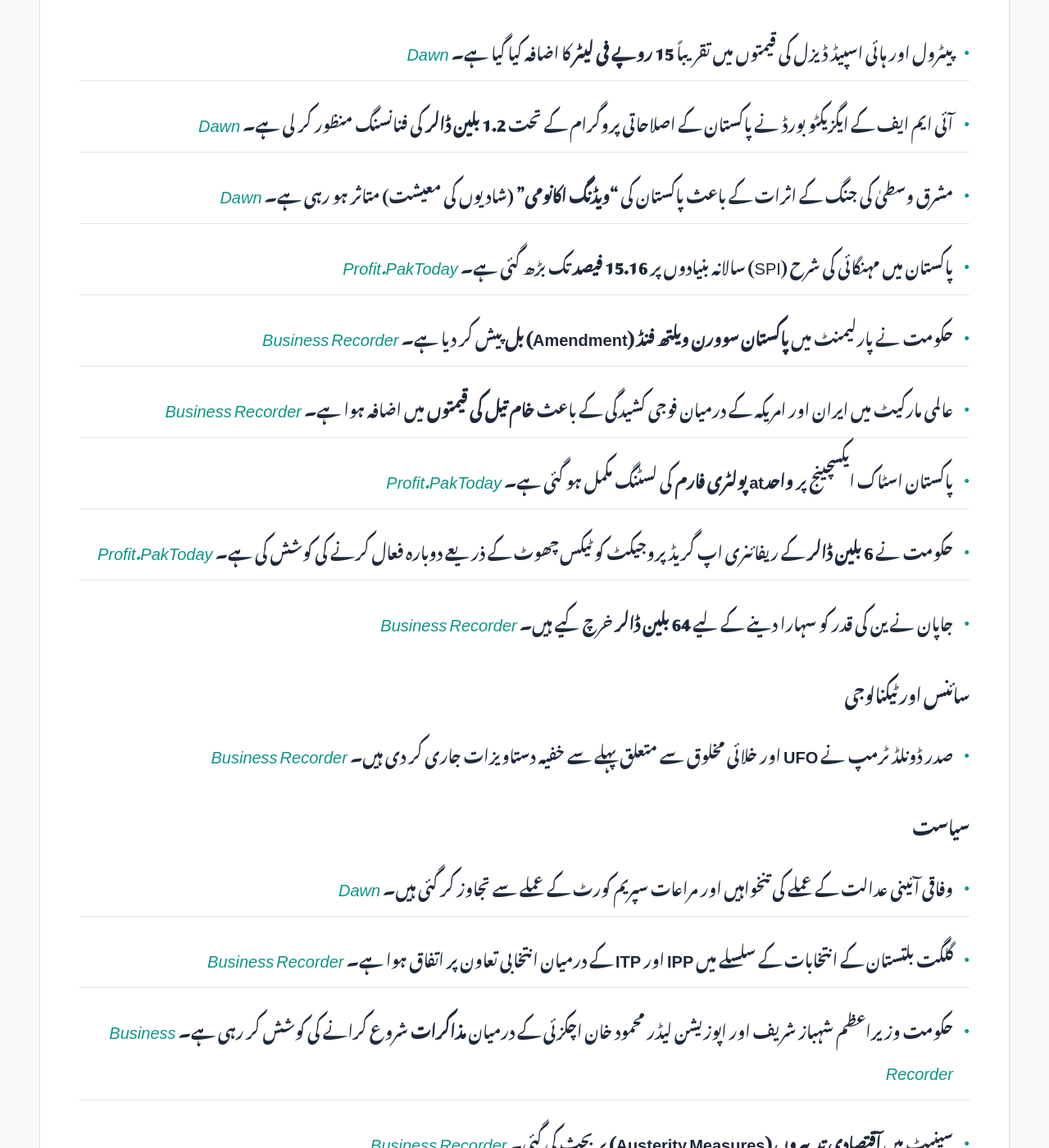
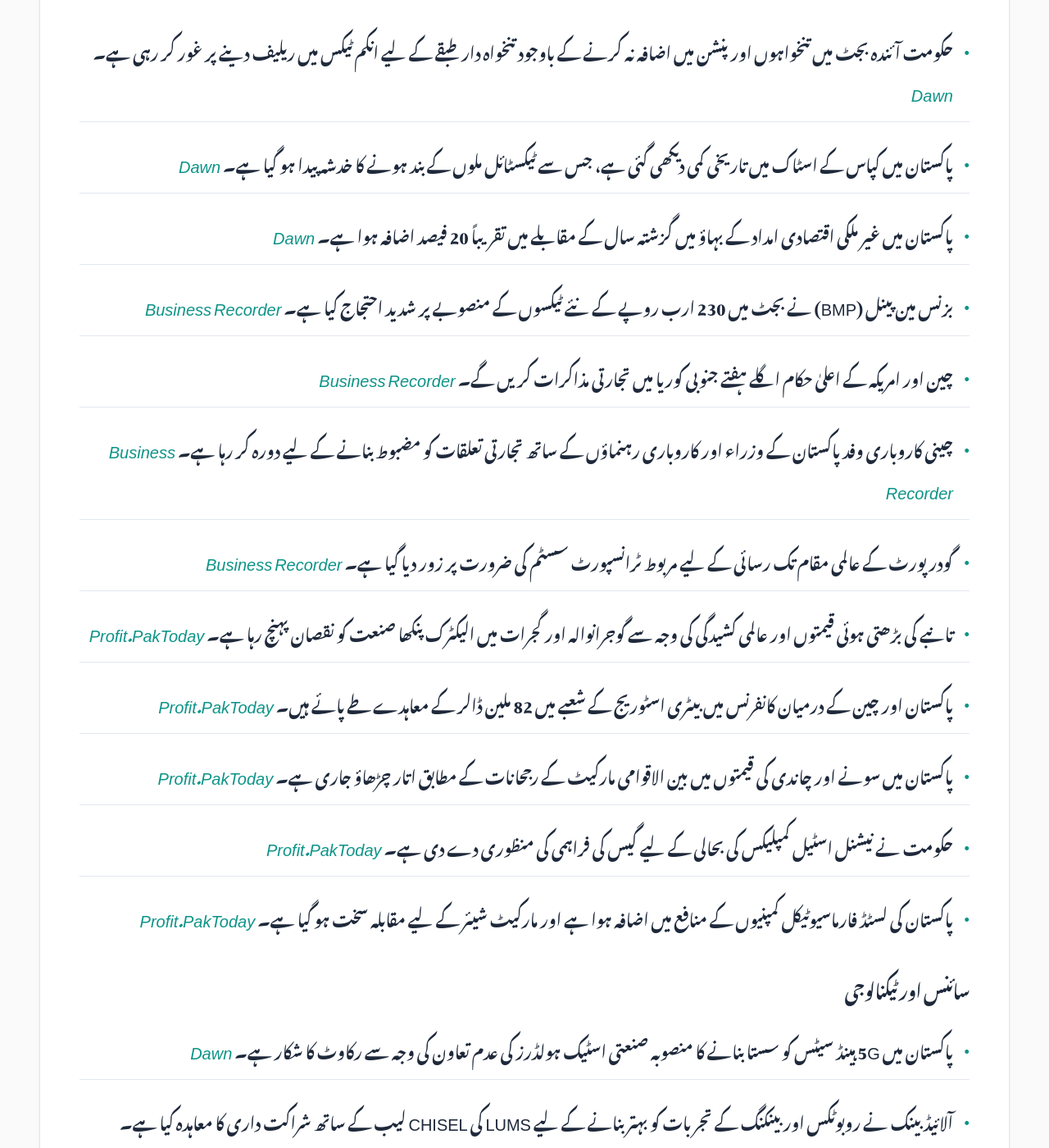
Before and after one commit to zsubzwary/news, a Jekyll site: the page built from ur/index.md, in a window 1280 px wide and 1400 px high, scrolled down 522 px. Shown: the whole window at 82% size. Built offline with Jekyll 4.4.1, drawn with Linux system fonts in a browser that asks for light colours; some web fonts are replaced; some of the changed text lies outside the part shown.

Commit message:
DateTime; 2026-05-11T04:09:16.250Z

```diff
--- a/ur/index.md
+++ b/ur/index.md
@@ -7,54 +7,61 @@ rtl: true
 
 پاکستان کی تازہ خبروں کا خلاصہ
 
- &lrm; 09-May-2026 16:41PKT
+ &lrm; 11-May-2026 09:09PKT
 
-پڑھنے کا وقت : 4 منٹ
+پڑھنے کا وقت : 6 منٹ
 
 ### معیشت
-- پیٹرول اور ہائی اسپیڈ ڈیزل کی قیمتوں میں تقریباً **15 روپے فی لیٹر** کا اضافہ کیا گیا ہے۔ *[Dawn](https://www.dawn.com/news/1998722/govt-hikes-petrol-by-rs1492-per-litre-high-speed-diesel-by-rs15)*
-- آئی ایم ایف کے ایگزیکٹو بورڈ نے پاکستان کے اصلاحاتی پروگرام کے تحت **1.2 بلین ڈالر** کی فنانسنگ منظور کر لی ہے۔ *[Dawn](https://www.dawn.com/news/1998725/imfs-executive-board-approves-12-billion-financing-for-pakistans-reform-programme)*
-- مشرق وسطیٰ کی جنگ کے اثرات کے باعث پاکستان کی **"ویڈنگ اکانومی"** (شادیوں کی معیشت) متاثر ہو رہی ہے۔ *[Dawn](https://www.dawn.com/news/1998854/mideast-war-taking-a-toll-on-pakistans-wedding-economy)*
-- پاکستان میں مہنگائی کی شرح (SPI) سالانہ بنیادوں پر **15.16 فیصد** تک بڑھ گئی ہے۔ *[Profit.PakToday](https://profit.pakistantoday.com.pk/2026/05/09/pakistans-short-term-inflation-climbs-15-16-yoy-driven-by-fuel-costs/)*
-- حکومت نے پارلیمنٹ میں **پاکستان سوورن ویلتھ فنڈ (Amendment) بل** پیش کر دیا ہے۔ *[Business Recorder](https://www.brecorder.com/news/40420351/govt-proposes-amendments-to-pakistan-sovereign-wealth-fund-law-bill-introduced-in-senate)*
-- عالمی مارکیٹ میں ایران اور امریکہ کے درمیان فوجی کشیدگی کے باعث **خام تیل کی قیمتوں** میں اضافہ ہوا ہے۔ *[Business Recorder](https://www.brecorder.com/news/40420349/oil-prices-jump)*
-- پاکستان اسٹاک ایکسچینج پر **واحدat پولٹری فارم** کی لسٹنگ مکمل ہو گئی ہے۔ *[Profit.PakToday](https://profit.pakistantoday.com.pk/2026/05/09/wahdat-poultry-farm-lists-on-psx-main-board-after-ipo-completion/)*
-- حکومت نے **6 بلین ڈالر** کے ریفائنری اپ گریڈ پروجیکٹ کو ٹیکس چھوٹ کے ذریعے دوبارہ فعال کرنے کی کوشش کی ہے۔ *[Profit.PakToday](https://profit.pakistantoday.com.pk/2026/05/09/govt-moves-to-revive-6-billion-refinery-upgrade-project-with-tax-relief-stability-guarantees/)*
-- جاپان نے ین کی قدر کو سہارا دینے کے لیے **64 بلین ڈالر** خرچ کیے ہیں۔ *[Business Recorder](https://www.brecorder.com/news/40420334/japan-spent-usd64bn-in-yen-interventions)*
+- حکومت آئندہ بجٹ میں تنخواہوں اور پنشن میں اضافہ نہ کرنے کے باوجود تنخواہ دار طبقے کے لیے انکم ٹیکس میں ریلیف دینے پر غور کر رہی ہے۔ *[Dawn](https://www.dawn.com/news/1999291/budget-may-include-income-tax-relief-amid-salary-pension-freeze)*
+- پاکستان میں کپاس کے اسٹاک میں تاریخی کمی دیکھی گئی ہے، جس سے ٹیکسٹائل ملوں کے بند ہونے کا خدشہ پیدا ہو گیا ہے۔ *[Dawn](https://www.dawn.com/news/1999293/cotton-stocks-at-lowest-ebb-ahead-of-ginning-season)*
+- پاکستان میں غیر ملکی اقتصادی امداد کے بہاؤ میں گزشتہ سال کے مقابلے میں تقریباً 20 فیصد اضافہ ہوا ہے۔ *[Dawn](https://www.dawn.com/news/1999312/foreign-economic-assistance-inflows-rise-nearly-20pc)*
+- بزنس مین پینل (BMP) نے بجٹ میں 230 ارب روپے کے نئے ٹیکسوں کے منصوبے پر شدید احتجاج کیا ہے۔ *[Business Recorder](https://www.brecorder.com/news/40420479/bmp-slams-govts-move-for-rs230bn-new-taxes-in-budget)*
+- چین اور امریکہ کے اعلیٰ حکام اگلے ہفتے جنوبی کوریا میں تجارتی مذاکرات کریں گے۔ *[Business Recorder](https://www.brecorder.com/news/40420537/china-us-to-hold-trade-talks-in-south-korea-next-week)*
+- چینی کاروباری وفد پاکستان کے وزراء اور کاروباری رہنماؤں کے ساتھ تجارتی تعلقات کو مضبوط بنانے کے لیے دورہ کر رہا ہے۔ *[Business Recorder](https://www.brecorder.com/news/40420539/high-level-chinese-team-to-visit-fpcci-today)*
+- گودر پورٹ کے عالمی مقام تک رسائی کے لیے مربوط ٹرانسپورٹ سسٹم کی ضرورت پر زور دیا گیا ہے۔ *[Business Recorder](https://www.brecorder.com/news/40420483/integrated-transport-system-key-to-gwadar-ports-global-status)*
+- تانبے کی بڑھتی ہوئی قیمتوں اور عالمی کشیدگی کی وجہ سے گوجرانوالہ اور گجرات میں الیکٹرک پنکھا صنعت کو نقصان پہنچ رہا ہے۔ *[Profit.PakToday](https://profit.pakistantoday.com.pk/2026/05/11/rising-copper-prices-gulf-tensions-hit-electric-fan-industry-in-gujrat-gujranwala/)*
+- پاکستان اور چین کے درمیان کانفرنس میں بیٹری اسٹوریج کے شعبے میں 82 ملین ڈالر کے معاہدے طے پائے ہیں۔ *[Profit.PakToday](https://profit.pakistantoday.com.pk/2026/05/11/pakistan-china-conference-secures-82-million-battery-storage-agreements/)*
+- پاکستان میں سونے اور چاندی کی قیمتوں میں بین الاقوامی مارکیٹ کے رجحانات کے مطابق اتار چڑھاؤ جاری ہے۔ *[Profit.PakToday](https://profit.pakistantoday.com.pk/2026/05/11/gold-price-in-pakistan-for-today-may-11-2026/)*
+- حکومت نے نیشنل اسٹیل کمپلیکس کی بحالی کے لیے گیس کی فراہمی کی منظوری دے دی ہے۔ *[Profit.PakToday](https://profit.pakistantoday.com.pk/2026/05/11/govt-approves-gas-supply-for-revival-of-national-steel-complex-after-years-long-shutdown/)*
+- پاکستان کی لسٹڈ فارماسیوٹیکل کمپنیوں کے منافع میں اضافہ ہوا ہے اور مارکیٹ شیئر کے لیے مقابلہ سخت ہو گیا ہے۔ *[Profit.PakToday](https://profit.pakistantoday.com.pk/2026/05/11/as-revenue-rise-among-pharma-companies-competition-for-market-share-heats-up/)*
 
 ### سائنس اور ٹیکنالوجی
-- صدر ڈونلڈ ٹرمپ نے **UFO** اور خلائی مخلوق سے متعلق پہلے سے خفیہ دستاویزات جاری کر دی ہیں۔ *[Business Recorder](https://www.brecorder.com/news/40420336/trump-releases-previously-classified-ufo-files)*
+- پاکستان میں 5G ہینڈ سیٹس کو سستا بنانے کا منصوبہ صنعتی اسٹیک ہولڈرز کی عدم تعاون کی وجہ سے رکاوٹ کا شکار ہے۔ *[Dawn](https://www.dawn.com/news/1999310/plan-to-make-5g-handsets-affordable-hits-roadblock)*
+- آلائیڈ بینک نے روبوٹکس اور بینکنگ کے تجربات کو بہتر بنانے کے لیے LUMS کی CHISEL لیب کے ساتھ شراکت داری کا معاہدہ کیا ہے۔ *[Business Recorder](https://www.brecorder.com/news/40420491/advance-robotics-innovation-abl-partners-with-chisel-lab)*
+- پاکستان میں چھوٹی الیکٹرک گاڑیوں (Mini EV) کے حوالے سے امیدیں اور چیلنجز دونوں موجود ہیں۔ *[Profit.PakToday](https://profit.pakistantoday.com.pk/2026/05/11/pakistans-mini-ev-moment-big-promise-bigger-problems/)*
+
+### موسم
+- سندھ میں شدید گرمی کی لہر کے پیش نظر ریسکیو 1122 نے 25 سے زائد ہیٹ ریلیف کیمپ قائم کر دیے ہیں۔ *[Business Recorder](https://www.brecorder.com/news/40420486/rescue-1122-establishes-over-25-heat-relief-camps)*
 
 ### سیاست
-- وفاقی آئینی عدالت کے عملے کی تنخواہیں اور مراعات سپریم کورٹ کے عملے سے تجاوز کر گئی ہیں۔ *[Dawn](https://www.dawn.com/news/1998858/federal-constitutional-court-staff-pay-perks-surpass-supreme-courts-amid-supremacy-row)*
-- گلگت بلتستان کے انتخابات کے سلسلے میں **IPP** اور **ITP** کے درمیان انتخابی تعاون پر اتفاق ہوا ہے۔ *[Business Recorder](https://www.brecorder.com/news/40420316/g-b-elections-ipp-itp-agree-for-electoral-cooperation-in-constituencies)*
-- حکومت وزیراعظم شہباز شریف اور اپوزیشن لیڈر محمود خان اچکزئی کے درمیان **مذاکرات** شروع کرانے کی کوشش کر رہی ہے۔ *[Business Recorder](https://www.brecorder.com/news/40420287/govt-trying-to-bring-pm-achakzai-to-the-negotiating-table)*
-- سینیٹ میں **آقتصادی تدبیروں (Austerity Measures)** پر بحث کی گئی۔ *[Business Recorder](https://www.brecorder.com/news/40420289/upper-house-of-parliament-gilani-aurangzeb-discuss-austerity-measures)*
+- پی ٹی آئی نے 'معرکہ حق' کی پہلی سالگرہ پر ملک کو مبارکباد دی اور عمران خان کا پیغام جاری کیا۔ *[Dawn](https://www.dawn.com/news/1999309/imran-says-army-is-mine-country-is-mine-pti)*
+- وزیر اعظم شہباز شریف نے 'معرکہ حق' کی پہلی سالگرہ کے موقع پر بھارت کے خلاف پاکستان کے تاریخی ردعمل کو یاد کیا۔ *[Dawn](https://www.dawn.com/news/1999191/on-marka-i-haqs-first-anniversary-pm-shehbaz-commemorates-pakistans-historic-response-to-india)*
+- گورنر خیبر پختونخوا فیصل کریم کنڈی نے پی ٹی آئی رہنماؤں سے ملاقات کی اور صوبائی حقوق کے لیے متحد رہنے پر زور دیا۔ *[Dawn](https://www.dawn.com/news/1999182/governor-kundi-meets-pti-leaders-asserts-kps-case-should-be-presented-firmly-collectively-to-the-centre)*
+- برطانوی وزیر اعظم کیئر اسٹارمر نے کہا کہ ان کی حکومت ایک دس سالہ منصوبہ ہے، باوجود اس کے کہ ان پر استعفیٰ دینے کے مطالبات ہو رہے ہیں۔ *[Business Recorder](https://www.brecorder.com/news/40420543/starmer-says-his-govt-is-a-10-year-project-despite-calls-to-quit)*
 
 ### قومی
-- سی ڈی اے نے المصباح ٹاور میں **امینیٹی سپیسز** کی غیر قانونی فروخت کے خلاف انکوائری شروع کر دی ہے۔ *[Dawn](https://www.dawn.com/news/1998781/capital-development-authority-launches-inquiry-into-illegal-sale-of-amenity-spaces-in-al-mustafa-tower)*
-- پاک فضائیہ نے **مارکا حق** کی سالگرہ کے موقع پر ٹوئن سٹی میں فضائی ڈسپلے پیش کیا۔ *[Dawn](https://www.dawn.com/news/1998782/paf-jets-light-up-skies-in-twin-cities-ahead-of-marka-i-haq-anniversary)*
-- کوئٹہ میں سیکورٹی خطرات کے باعث **ہائی الرٹ** جاری کر دیا گیا ہے۔ *[Dawn](https://www.dawn.com/news/1998852/quetta-on-high-alert-amid-rising-security-threats)*
-- وزارت داخلہ نے یو اے ای سے پاکستانیوں کی **"ہدف بنا کر بے دخلی"** کی خبروں کی تردید کر دی ہے۔ *[Dawn](https://www.dawn.com/news/1998692/interior-ministry-denies-reports-of-country-or-sect-specific-deportation-of-pakistanis-from-uae)*
-- سیکورٹی فورسز نے ٹانک اور ڈی آئی خان میں **پانچ دہشت گردوں** کو ہلاک کر دیا۔ *[Dawn](https://www.dawn.com/news/1998739/security-forces-kill-five-terrorists-in-tank-di-khan-in-ibos-ispr)*
-- بنوں میں **ڈرون حملے** میں خواتین سمیت 8 افراد زخمی ہوئے۔ *[Dawn](https://www.dawn.com/news/1998732/quadcopter-attack-in-kps-bannu-injures-8-including-women)*
-- سینیٹرز نے خواتین کے خلاف بڑھتے ہوئے تشدد اور **کم سزا کی شرح** پر تشویش کا اظہار کیا۔ *[Dawn](https://www.dawn.com/news/1998714/senators-alarmed-by-surge-in-violence-against-women-5pc-conviction-rate-termed-systemic-failure)*
-- سندھ حکومت نے **لینڈ مافیا** کے خلاف بڑے آپریشن کا اعلان کیا ہے۔ *[Business Recorder](https://www.brecorder.com/news/40420283/sindh-govt-announces-major-operation-against-land-mafia)*
-- کراچی میں **پانی چوری** کرنے والے ایک بڑے نیٹ ورک کا انکشاف کیا گیا۔ *[Business Recorder](https://www.brecorder.com/news/40420284/major-water-theft-network-uncovered-in-karachi)*
-- اسلام آباد ہائی کورٹ نے **ایف ٹی او (FTO)** اور صدر کے دفتر کو نوٹس جاری کر دیے ہیں۔ *[Business Recorder](https://www.brecorder.com/news/40420285/suo-moto-proceedings-under-fto-ordinance-ihc-issues-notices-to-fto-presidents-office)*
-- اسلام آباد انٹرنیشنل ایئرپورٹ پر آپریشنل وجوہات کی بنا پر **پروازوں میں تاخیر** کا امکان ہے۔ *[Profit.PakToday](https://profit.pakistantoday.com.pk/2026/05/09/pakistan-airports-authority-warns-of-temporary-flight-delays-at-islamabad-airport/)*
+- بنوں میں دہشت گردوں کے خودکش حملے میں 15 پولیس اہلکار شہید ہو گئے۔ *[Dawn](https://www.dawn.com/news/1999132/15-police-personnel-martyred-in-bannu-suicide-attack)*
+- سندھ پولیس نے منشیات کے خلاف کریک ڈاؤن تیز کر دیا ہے اور کئی پولیس افسران کو بھی برطرف کیا گیا ہے۔ *[Dawn](https://www.dawn.com/news/1999342/sindhs-resolve-against-narcotics-to-face-tough-test)*
+- وزیر اعلیٰ سندھ نے کراچی میں بی آر ٹی ریڈ لائن اور دیگر ترقیاتی منصوبوں کا معائنہ کیا۔ *[Business Recorder](https://www.brecorder.com/news/40420481/sindh-cm-inspects-work-on-brt-red-line-and-other-projects)*
+- کراچی میٹروپولیٹن کارپوریشن (KMC) نے شہر کے خوبصورتی کے لیے مخصوص زونز بنانے کا فیصلہ کیا ہے۔ *[Business Recorder](https://www.brecorder.com/news/40420484/kmc-to-set-up-beautification-zones)*
+- ملیر جیل سے ایک خطرناک قیدی، جو ولی بابر کے قتل کے کیس میں ملوث تھا، فرار ہو گیا۔ *[Business Recorder](https://www.brecorder.com/news/40420490/suspect-in-wali-babars-murder-case-escapes-from-malir-jail)*
+- مختلف سرکاری اور نجی اداروں نے 'معرکہ حق' کی پہلی سالگرہ کے موقع پر تقاریب اور آرٹ ایونٹس کا انعقاد کیا۔ *[Business Recorder](https://www.brecorder.com/news/40420488/ppp-holds-events-at-larkana-to-commemorate-maarka-e-haq-siyal)*
 
 ### بین الاقوامی
-- افغان طالبان کے رہنماؤں نے مولانا فضل الرحمان سے **تعزیت** کی۔ *[Dawn](https://www.dawn.com/news/1998856/afghan-taliban-leaders-reach-out-to-fazl-express-condolences-over-cleric-s-killing-in-charsadda)*
-- امریکی کمیشن نے بھارت کو **مذہبی آزادی** کے حوالے سے تشویش کا اظہار کیا ہے۔ *[Dawn](https://www.dawn.com/news/1998729/us-religious-freedom-commission-calls-for-designating-india-as-country-of-particular-concern)*
-- مارکو روبیو نے ایران کے خلاف امریکی کوششوں میں **اتحادیوں کی عدم حمایت** پر تشویش کا اظہار کیا۔ *[Dawn](https://www.dawn.com/news/1998824/rubio-perplexed-by-allies-lack-of-support-on-iran)*
-- آسٹریلیا نے دہشت گردانہ حملوں میں ملوث ہونے پر **بی ایل اے (BLA)** اور اس کے رہنماؤں پر پابندیاں لگا دیں۔ *[Dawn](https://www.dawn.com/news/1998704/australia-sanctions-bla-three-senior-leaders-for-engagement-in-and-support-of-terrorist-attacks)*
-- ایس ای اے ایشین (ASEAN) ممالک نے **تیل کے اشتراک** کے معاہدے پر زور دیا۔ *[Business Recorder](https://www.brecorder.com/news/40420333/asean-summit-ends-with-only-a-push-to-fast-track-oil-share-pact)*
-- بھارتی پارٹی **بی جے پی** نے مغربی بنگال میں اپنی جیت کے بعد وزیراعلیٰ کا نام نامزد کر دیا ہے۔ *[Business Recorder](https://www.brecorder.com/news/40420335/bjp-names-chief-minister-in-west-bengal)*
-- وزیراعظم پاکستان کا رواں ماہ **چین کا دورہ** کرنے کا امکان ہے۔ *[Business Recorder](https://www.brecorder.com/news/40420286/pm-to-visit-china-this-month-qaiser)*
+- امریکی انتظامیہ نے غیر ملکی پیدائشی امریکیوں کی شہریت منسوخ کرنے کی مہم کو وسیع کر دیا ہے۔ *[Dawn](https://www.dawn.com/news/1999314/us-widens-drive-to-revoke-citizenship-of-foreign-born-americans)*
+- صدر ڈونلڈ ٹرمپ نے ایران کے جنگ ختم کرنے کے حوالے سے پیش کردہ شرائط کو مسترد کر دیا ہے۔ *[Dawn](https://www.dawn.com/news/1999294/trump-rejects-unacceptable-iranian-terms-for-ending-war)*
+- بھارتی وزیر اعظم نریندر مودی نے مشرق وسطیٰ کی جنگ کی وجہ سے سپلائی میں تعطل کے پیش نظر پیٹرول اور ڈیزل کے استعمال میں کمی کی اپیل کی ہے۔ *[Dawn](https://www.dawn.com/news/1999209/modi-urges-indians-to-reduce-petrol-diesel-consumption-amid-middle-east-war-disruption)*
+- عالمی سیاست اب ایک کثیر قطبی نظام (Multipolar system) کی طرف بڑھ رہی ہے جہاں امریکہ کا اثر و رسوخ کم ہو رہا ہے۔ *[Dawn](https://www.dawn.com/news/1999331/returns-on-multipolarity)*
+- پاکستان اور قطر کے درمیان مشرق وسطیٰ میں تعمیر نو اور امن کے لیے تعاون پر اتفاق ہوا۔ *[Dawn](https://www.dawn.com/news/1999157/pakistan-qatar-reaffirm-shared-commitment-to-support-constructive-dialogue-across-region)*
+- اسرائیلی افواج نے ایران کے خلاف جنگ کے دوران عراق کے صحرا میں ایک عارضی اڈہ قائم کیا تھا۔ *[Business Recorder](https://www.brecorder.com/news/40420541/israeli-forces-operated-from-iraqs-desert-during-the-war)*
+
+### کھیل
+- بنگلہ دیش کے خلاف پہلے ٹیسٹ میں میچ برابر کی صورتحال میں ہے، جہاں بنگلہ دیش نے ابتدائی برتری حاصل کر لی ہے۔ *[Dawn](https://www.dawn.com/news/1999193/pakistans-test-against-bangladesh-evenly-poised-after-mehidy-takes-5-wickets)*
 
 ### صحت
-- عالمی ادارہ صحت (WHO) کے مطابق **ہنٹہ وائرس** کا خطرہ عام عوام کے لیے بہت کم ہے۔ *[Dawn](https://www.dawn.com/news/1998687/who-says-hantavirus-risk-low-after-flight-attendant-tests-negative)*
+- ٹینیریف میں کروز شپ پر ہنٹا وائرس کے پھیلاؤ کے بعد مسافروں کو طبی امداد کے لیے نکالا جا رہا ہے۔ *[Business Recorder](https://www.brecorder.com/news/40420538/evacuation-flights-leave-tenerife-after-cruise-ship-virus-outbreak)*
 
 ### دیگر
-- تفریح کی دنیا سے مختلف خبریں: **ناتلی پورٹ مین**، **جیری سین فیلڈ** اور **دعا لیپا** کے حوالے سے خبریں۔ *[ARY](https://arynews.tv/natalie-portman-shares-rare-peek-into-parisian-life-as-she-awaits-baby-no-3)*
+- جاپان میں مسلمانوں کے لیے آسانی سے نصب ہونے والے چھوٹے جائے نماز (Prayer Room) تیار کیے گئے ہیں۔ *[Dawn](https://www.dawn.com/news/1999320/japan-develops-easy-to-install-prayer-room-for-muslims)*
+- سینٹ چیئرمین یوسف رضا گیلانی نے مدرز ڈے کے موقع پر ماؤں کی عظمت کو خراج تحسین پیش کیا۔ *[Business Recorder](https://www.brecorder.com/news/40420485/gilani-pays-tribute-to-mothers)*
+- مختلف عالمی مشہور شخصیات سے متعلق خبریں اور وائرل مواد بھی گردش میں ہیں۔ *[ARY](https://arynews.tv/)*
```
